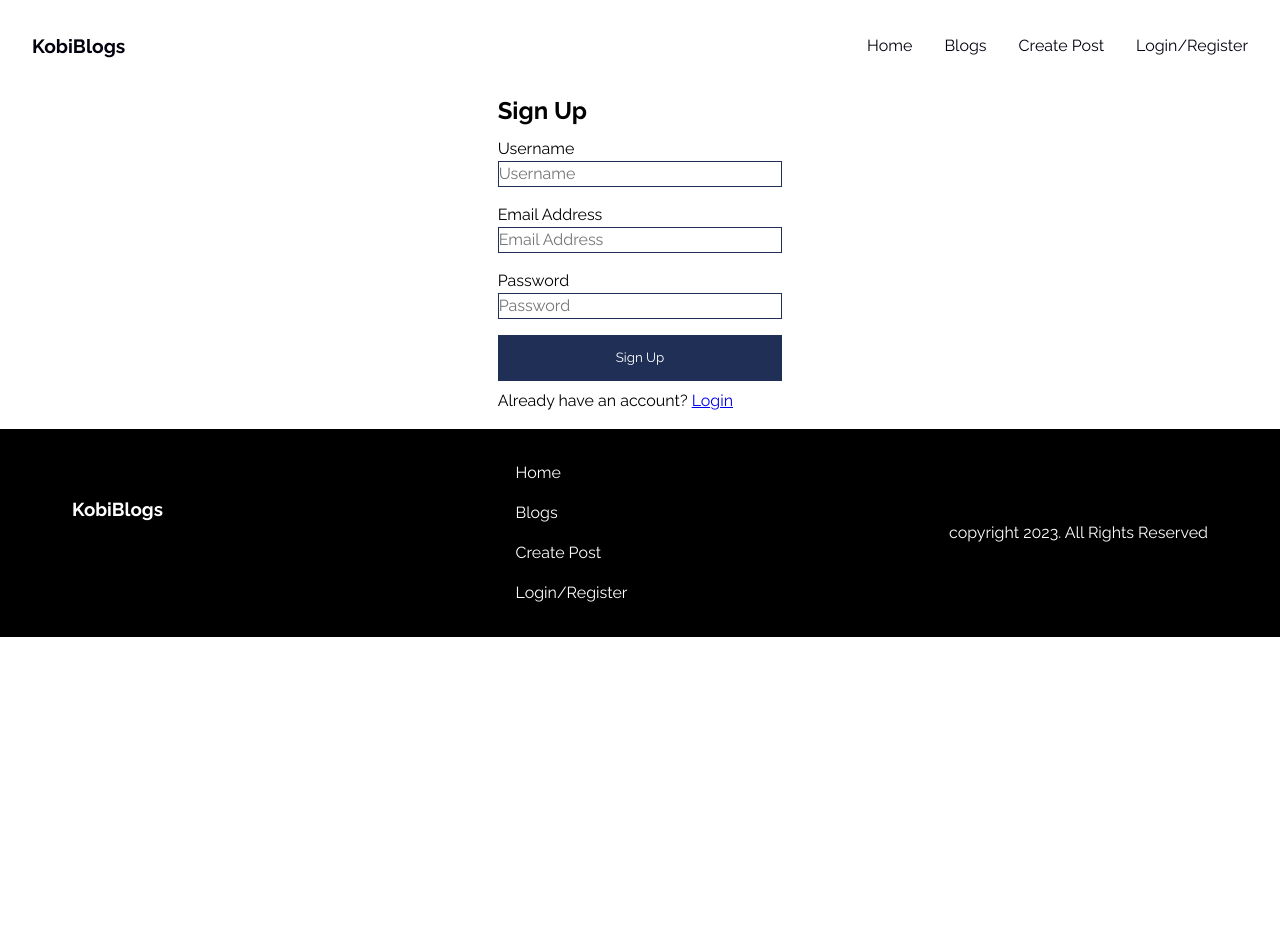
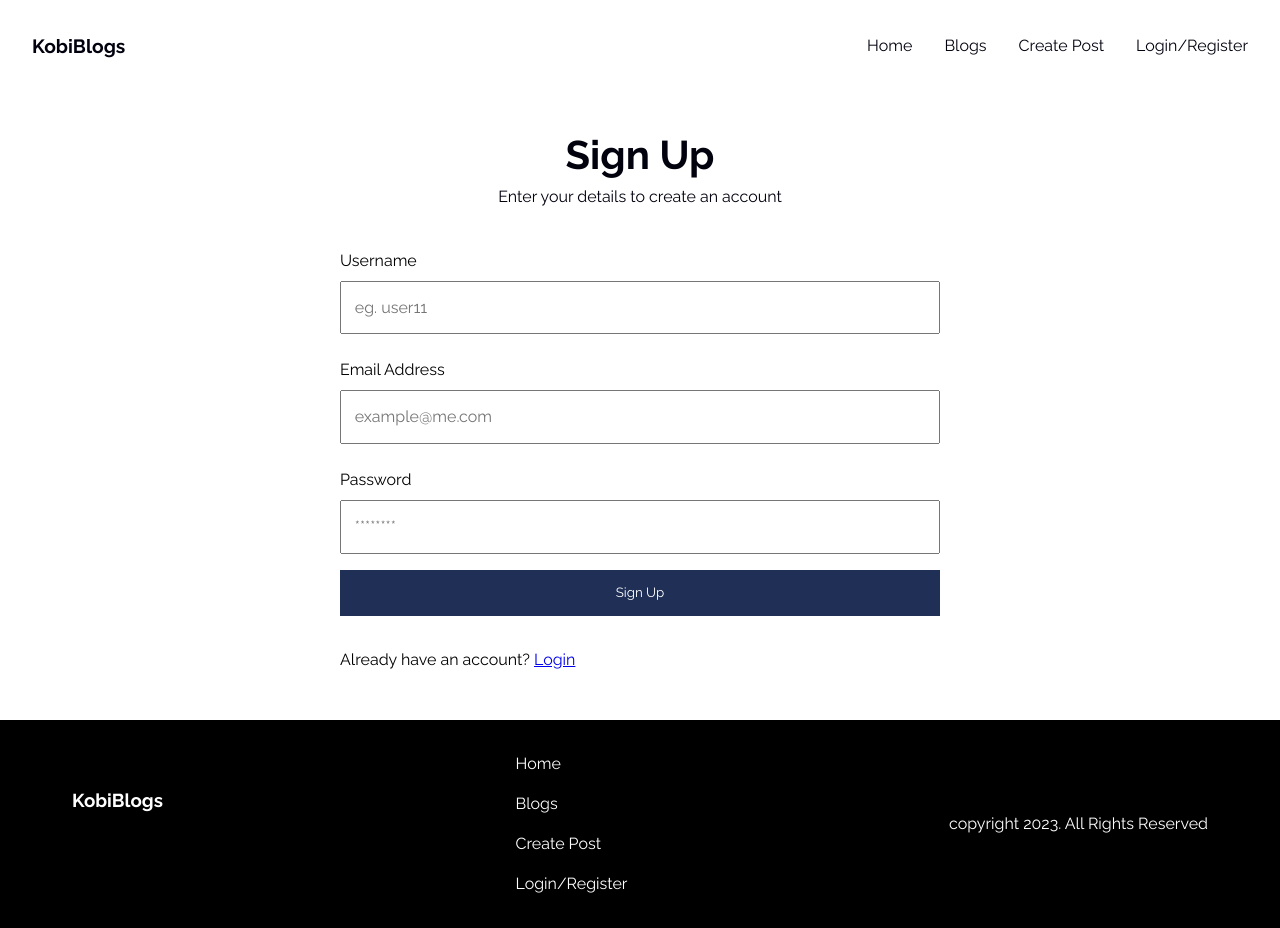
Before and after one commit to Leroy-sama/KobiBlogs, a Vue app: page /register in a window 1280 px wide. Before the commit the page ends 800 px from the top, so only its background shows below. Built offline with nearby package versions, Linux system fonts and the light colour scheme; some icons are missing.

Commit message:
registration structure

```diff
--- a/src/App.vue
+++ b/src/App.vue
@@ -19,7 +19,7 @@
 		--color3: hsl(224, 23%, 55%);
 		--color4: hsla(223, 47%, 23%, 0.5);
 		--color5: hsl(0, 0%, 27%);
-		--colorBlack: hsl(251, 65%, 3%);
+		--colorBlack: rgb(2, 2, 15);
 	}
 
 	* {
--- a/src/pages/ForgotPassword.vue
+++ b/src/pages/ForgotPassword.vue
@@ -1,20 +1,27 @@
 <template>
-    <section>
-        <div class="forgot">
+	<section class="forgot">
+		<div class="forgot__wrapper">
 			<BaseModal
 				v-if="modalActive"
 				:modalMessage="modalMessage"
 				@close-modal="closeModal"
 			/>
 			<LoadingSpinner v-if="loading" />
-            <p>Back to <RouterLink to="/login">Login</RouterLink></p>
-            <div class="text">
 			<h2>Forgot Password</h2>
-                <p>Forgot password? Enter your email to reset it.</p>
-            </div>
+			<p>
+				Forgot password? Enter your email to reset it.
+				hbeieuiueiuweiwyjbieiheowio wubeuiwowifdireoi abIBOB BP phi
+			</p>
+
+			<div class="form-box">
 				<form>
 					<div class="form-control">
-                    <input type="emal" placeholder="email" v-model="email" />
+						<label for="email">Email Address</label>
+						<input
+							type="email"
+							placeholder="example@me.com"
+							v-model="email"
+						/>
 					</div>
 					<div class="sbt-btn">
 						<button type="submit" @click.prevent="resetPassword">
@@ -22,14 +29,16 @@
 						</button>
 					</div>
 				</form>
+				<p>Back to <RouterLink to="/login">Login</RouterLink></p>
+			</div>
 		</div>
 	</section>
 </template>
 
 <script setup>
 	import { ref } from "vue";
-    import BaseModal from "@/ui/BaseModal.vue";
-    import LoadingSpinner from "@/ui/LoadingSpinner.vue";
+	import BaseModal from "@/components/ui/BaseModal.vue";
+	import LoadingSpinner from "../components/ui/LoadingSpinner.vue";
 	import { getAuth, sendPasswordResetEmail } from "firebase/auth";
 
 	const email = ref(null);
@@ -60,20 +69,43 @@
 	};
 </script>
 
-<style scoped>
+<style lang="css" scoped>
 	.forgot {
+		display: flex;
+		justify-content: center;
+		align-items: center;
+		min-height: 60vh;
+	}
+
+	.forgot__wrapper {
+		max-width: 500px;
+		margin-inline: auto;
+	}
+
+	.forgot__wrapper h2 {
+		font-size: 2.5rem;
+	}
+
+	form {
 		display: grid;
-        place-content: center;
-        height: 60vh;
+		gap: 1rem;
+		padding-block: 2rem;
 	}
 
 	.form-control input {
-        max-width: 600px;
+		font: inherit;
+		padding: 0.8rem;
 		width: 100%;
+		outline: var(--colorBlack);
 	}
 
-    .sbt-btn {
-        display: flex;
-        place-content: center;
+	.sbt-btn button {
+		font: inherit;
+		width: 100%;
+		padding: 0.8rem;
+		background-color: var(--color2);
+		color: white;
+		border: 1px solid var(--color2);
+		cursor: pointer;
 	}
 </style>
--- a/src/pages/LoginForm.vue
+++ b/src/pages/LoginForm.vue
@@ -6,7 +6,7 @@
 				Enter your account details to login to your account
 			</p>
 			<div class="form-box">
-				<form action="">
+				<form>
 					<div class="form-control">
 						<label for="email">Email Address</label>
 						<input
@@ -125,7 +125,7 @@
 	};
 </script>
 
-<style scoped>
+<style lang="css" scoped>
 	.login__wrapper {
 		max-width: 600px;
 		margin-inline: auto;
@@ -142,14 +142,11 @@
 		font-size: 2.5rem;
 	}
 
-	.form-box {
-	}
-
 	form {
 		display: grid;
 		gap: 1rem;
-		padding: 2rem;
-		margin-inline: auto;
+		padding-block: 2rem;
+		/* margin-inline: auto; */
 	}
 
 	.form-control label {
@@ -182,15 +179,6 @@
 
 	.err-msg {
 		color: salmon;
-	}
-
-	.btn {
-		/* display: flex; */
-		/* justify-content: center; */
-	}
-
-	.login__quiz {
-		padding-left: 2rem;
 	}
 
 	.login__quiz > a {
--- a/src/pages/RegisterForm.vue
+++ b/src/pages/RegisterForm.vue
@@ -1,7 +1,11 @@
 <template>
 	<section class="register">
 		<div class="register__wrapper">
-			<h1 class="register__title">Sign Up</h1>
+			<h1 class="register__head">Sign Up</h1>
+			<p class="register__text">
+				Enter your details to create an account
+			</p>
+			<div class="form-box">
 				<form @submit.prevent="register">
 					<div
 						class="form__control"
@@ -10,7 +14,7 @@
 						<label for="username">Username</label>
 						<input
 							type="text"
-						placeholder="Username"
+							placeholder="eg. user11"
 							id="username"
 							v-model="username.val"
 							@blur="clearValidity(username)"
@@ -19,11 +23,14 @@
 							Username must not be empty
 						</p>
 					</div>
-				<div class="form__control" :class="{ invalid: !email.isValid }">
+					<div
+						class="form__control"
+						:class="{ invalid: !email.isValid }"
+					>
 						<label for="email">Email Address</label>
 						<input
 							type="email"
-						placeholder="Email Address"
+							placeholder="example@me.com"
 							id="email"
 							v-model="email.val"
 							@blur="clearValidity(email)"
@@ -39,7 +46,7 @@
 						<label for="password">Password</label>
 						<input
 							type="password"
-						placeholder="Password"
+							placeholder="********"
 							id="password"
 							v-model.number="password.val"
 							@blur="clearValidity(password)"
@@ -52,13 +59,14 @@
 						<button type="submit">Sign Up</button>
 					</div>
 				</form>
-			<p class="err-msg" v-if="!formIsValid">
-				Please fix the above errors and submit again
-			</p>
 				<p class="form-question">
 					Already have an account?
 					<RouterLink to="/login">Login</RouterLink>
 				</p>
+			</div>
+			<!-- <p class="err-msg" v-if="!formIsValid">
+				Please fix the above errors and submit again
+			</p> -->
 		</div>
 	</section>
 </template>
@@ -153,20 +161,40 @@
 </script>
 
 <style lang="css" scoped>
-	.form__title {
-		color: rgb(2, 2, 15);
+	.register__wrapper {
+		max-width: 600px;
+		margin-inline: auto;
+		padding-block: 2rem;
 	}
 
-	.form__control {
-		padding: 0.5em 0;
+	.register__head,
+	.register__text {
+		text-align: center;
+		color: var(--colorBlack);
+	}
+
+	.register__head {
+		font-size: 2.5rem;
+	}
+
+	form {
+		display: grid;
+		gap: 1rem;
+		padding-block: 2rem;
+		/* margin-inline: auto; */
+	}
+
+	.form__control label {
+		display: block;
+		padding: 0.5rem 0;
 	}
 
 	.form__control input {
 		font: inherit;
-		max-width: 600px;
+		padding: 0.8rem;
 		width: 100%;
-		border: 1px solid var(--color2);
-		outline: none;
+		outline: var(--color2);
+		position: relative;
 	}
 
 	.invalid input {
@@ -177,10 +205,6 @@
 	.err-msg {
 		color: salmon;
 		font-size: 0.8rem;
-	}
-	.register {
-		display: grid;
-		place-content: center;
 	}
 
 	.btn {
```
Also changed, not shown: src/assets/styles/new.css (added), 1 other file (tests, documents, lock files or other folders). Lines whose indentation alone changed are shown as unchanged.
